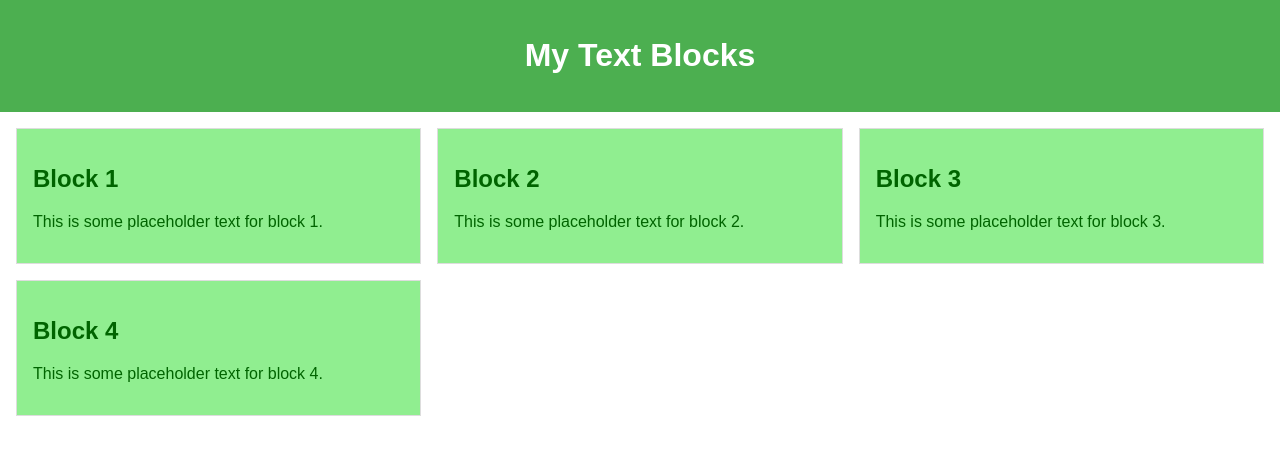
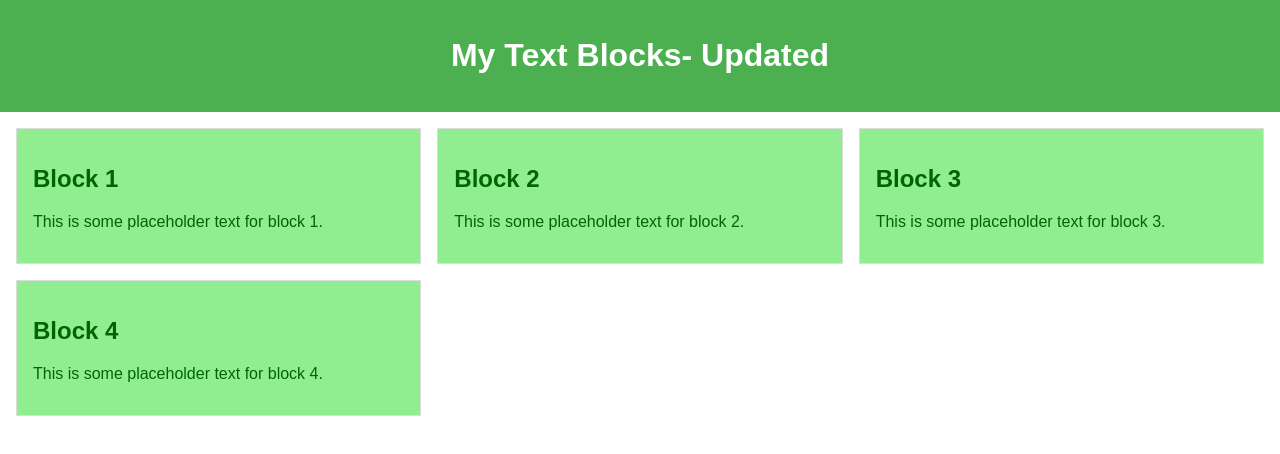
Before and after one commit to jaycek/CSSMediaQueries, a plain HTML site: page index.html in a window 1280 px wide. Drawn offline with Linux system fonts and the light colour scheme.

Commit message:
Changed header removed css

```diff
--- a/index.html
+++ b/index.html
@@ -8,7 +8,7 @@
 </head>
 <body>
     <header>
-        <h1>My Text Blocks</h1>
+        <h1>My Text Blocks- Updated</h1>
     </header>
     <main>
         <div class="text-block">
```
Also changed, not shown: style1.css (deleted).
